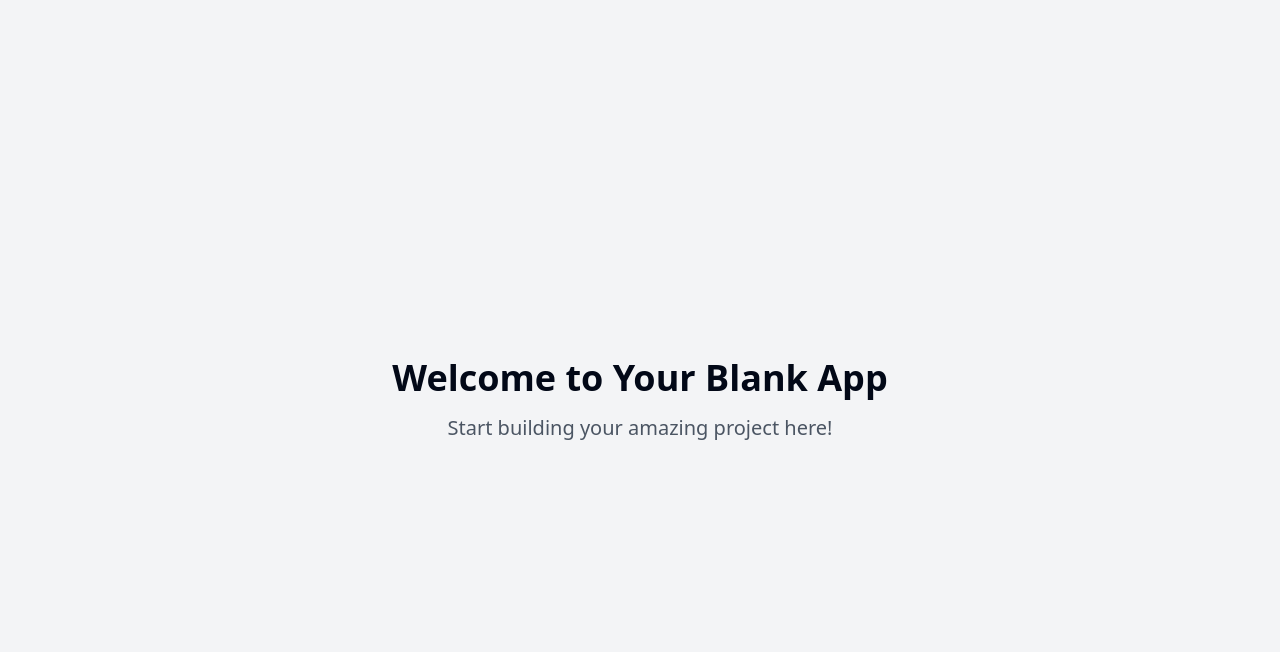
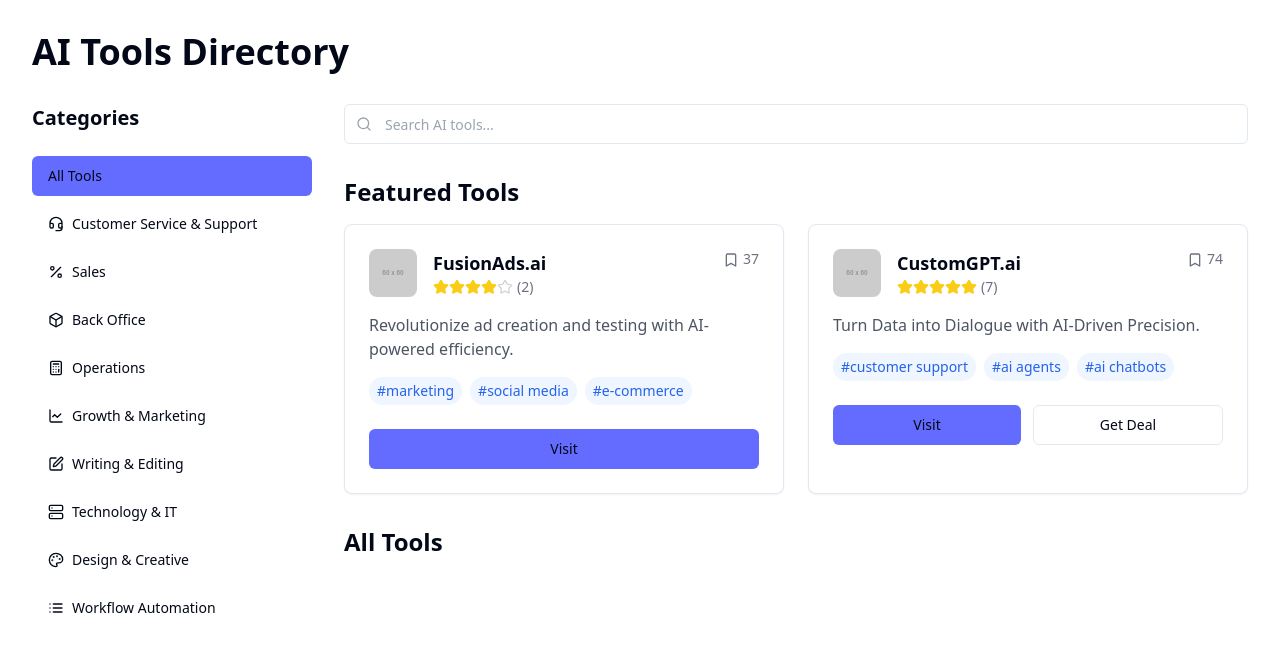
Before and after one commit to sabyasachisabs/online-dir-addiction-lv, a React (Vite) app: page / in a window 1280 px wide. Shown: the top 652 px of the page. Built offline with nearby package versions, Linux system fonts and the light colour scheme.

Commit message:
Create tool directory structure
Added a directory structure for organizing tools within the project. This change aims to enhance code organization and improve maintainability.
[skip gpt_engineer]

```diff
--- /dev/null
+++ b/src/components/CategoryFilter.tsx
@@ -0,0 +1,39 @@
+import { Button } from "@/components/ui/button";
+import { categories } from "@/data/tools";
+import { LucideIcon } from "lucide-react";
+
+interface CategoryFilterProps {
+  selectedCategory: string | null;
+  onSelectCategory: (category: string | null) => void;
+}
+
+const CategoryFilter = ({ selectedCategory, onSelectCategory }: CategoryFilterProps) => {
+  return (
+    <div className="space-y-2">
+      <h2 className="text-xl font-semibold mb-4">Categories</h2>
+      <Button
+        variant={selectedCategory === null ? "default" : "ghost"}
+        className="w-full justify-start"
+        onClick={() => onSelectCategory(null)}
+      >
+        All Tools
+      </Button>
+      {categories.map((category) => {
+        const Icon = category.icon;
+        return (
+          <Button
+            key={category.name}
+            variant={selectedCategory === category.name ? "default" : "ghost"}
+            className="w-full justify-start"
+            onClick={() => onSelectCategory(category.name)}
+          >
+            <Icon className="mr-2 h-4 w-4" />
+            {category.name}
+          </Button>
+        );
+      })}
+    </div>
+  );
+};
+
+export default CategoryFilter;
--- /dev/null
+++ b/src/components/SearchBar.tsx
@@ -0,0 +1,24 @@
+import { Input } from "@/components/ui/input";
+import { Search } from "lucide-react";
+
+interface SearchBarProps {
+  value: string;
+  onChange: (value: string) => void;
+}
+
+const SearchBar = ({ value, onChange }: SearchBarProps) => {
+  return (
+    <div className="relative">
+      <Search className="absolute left-3 top-1/2 transform -translate-y-1/2 text-gray-400 h-4 w-4" />
+      <Input
+        type="text"
+        placeholder="Search AI tools..."
+        value={value}
+        onChange={(e) => onChange(e.target.value)}
+        className="pl-10 w-full"
+      />
+    </div>
+  );
+};
+
+export default SearchBar;
--- /dev/null
+++ b/src/components/ToolCard.tsx
@@ -0,0 +1,76 @@
+import { Card } from "@/components/ui/card";
+import { Button } from "@/components/ui/button";
+import { Star, Bookmark } from "lucide-react";
+import type { Tool } from "@/data/tools";
+
+interface ToolCardProps {
+  tool: Tool;
+}
+
+const ToolCard = ({ tool }: ToolCardProps) => {
+  return (
+    <Card className="p-6 hover:shadow-lg transition-all duration-300 hover:animate-card-hover">
+      <div className="flex justify-between items-start">
+        <div className="flex items-center gap-4">
+          <img src={tool.logo} alt={tool.name} className="w-12 h-12 rounded-lg" />
+          <div>
+            <h3 className="font-semibold text-lg">{tool.name}</h3>
+            <div className="flex items-center gap-1">
+              <div className="flex">
+                {[...Array(5)].map((_, i) => (
+                  <Star
+                    key={i}
+                    className={`h-4 w-4 ${
+                      i < Math.floor(tool.rating) ? "text-yellow-400 fill-yellow-400" : "text-gray-300"
+                    }`}
+                  />
+                ))}
+              </div>
+              <span className="text-sm text-gray-500">({tool.reviews})</span>
+            </div>
+          </div>
+        </div>
+        <div className="flex items-center gap-2">
+          <span className="text-sm text-gray-500">
+            <Bookmark className="h-4 w-4 inline mr-1" />
+            {tool.bookmarks}
+          </span>
+        </div>
+      </div>
+
+      <p className="mt-4 text-gray-600">{tool.description}</p>
+
+      <div className="mt-4 flex flex-wrap gap-2">
+        {tool.tags.map((tag) => (
+          <span
+            key={tag}
+            className="text-sm px-2 py-1 bg-blue-50 text-blue-600 rounded-full"
+          >
+            #{tag}
+          </span>
+        ))}
+      </div>
+
+      <div className="mt-6 flex gap-3">
+        <Button
+          variant="default"
+          className="flex-1"
+          onClick={() => window.open(tool.visitUrl, "_blank")}
+        >
+          Visit
+        </Button>
+        {tool.dealUrl && (
+          <Button
+            variant="outline"
+            className="flex-1"
+            onClick={() => window.open(tool.dealUrl, "_blank")}
+          >
+            Get Deal
+          </Button>
+        )}
+      </div>
+    </Card>
+  );
+};
+
+export default ToolCard;
--- /dev/null
+++ b/src/data/tools.ts
@@ -0,0 +1,62 @@
+import { Headset, Percent, Box, Calculator, ChartLine, Edit, Server, Palette, List } from "lucide-react";
+
+export type Tool = {
+  id: string;
+  name: string;
+  logo: string;
+  rating: number;
+  reviews: number;
+  pricing: "Free Trial" | "Freemium" | "Paid";
+  description: string;
+  tags: string[];
+  category: string;
+  featured: boolean;
+  dealUrl?: string;
+  visitUrl: string;
+  bookmarks: number;
+};
+
+export const categories = [
+  { name: "Customer Service & Support", icon: Headset },
+  { name: "Sales", icon: Percent },
+  { name: "Back Office", icon: Box },
+  { name: "Operations", icon: Calculator },
+  { name: "Growth & Marketing", icon: ChartLine },
+  { name: "Writing & Editing", icon: Edit },
+  { name: "Technology & IT", icon: Server },
+  { name: "Design & Creative", icon: Palette },
+  { name: "Workflow Automation", icon: List },
+];
+
+export const tools: Tool[] = [
+  {
+    id: "1",
+    name: "FusionAds.ai",
+    logo: "https://placehold.co/60x60",
+    rating: 4.5,
+    reviews: 2,
+    pricing: "Free Trial",
+    description: "Revolutionize ad creation and testing with AI-powered efficiency.",
+    tags: ["marketing", "social media", "e-commerce"],
+    category: "Growth & Marketing",
+    featured: true,
+    visitUrl: "https://example.com",
+    bookmarks: 37,
+  },
+  {
+    id: "2",
+    name: "CustomGPT.ai",
+    logo: "https://placehold.co/60x60",
+    rating: 5,
+    reviews: 7,
+    pricing: "Paid",
+    description: "Turn Data into Dialogue with AI-Driven Precision.",
+    tags: ["customer support", "ai agents", "ai chatbots"],
+    category: "Customer Service & Support",
+    featured: true,
+    dealUrl: "https://example.com/deal",
+    visitUrl: "https://example.com",
+    bookmarks: 74,
+  },
+  // Add more tools as needed
+];
--- a/src/pages/Index.tsx
+++ b/src/pages/Index.tsx
@@ -1,11 +1,65 @@
-// Update this page (the content is just a fallback if you fail to update the page)
+import { useState } from "react";
+import SearchBar from "@/components/SearchBar";
+import CategoryFilter from "@/components/CategoryFilter";
+import ToolCard from "@/components/ToolCard";
+import { tools } from "@/data/tools";
 
 const Index = () => {
+  const [searchQuery, setSearchQuery] = useState("");
+  const [selectedCategory, setSelectedCategory] = useState<string | null>(null);
+
+  const filteredTools = tools.filter((tool) => {
+    const matchesSearch = tool.name.toLowerCase().includes(searchQuery.toLowerCase()) ||
+      tool.description.toLowerCase().includes(searchQuery.toLowerCase()) ||
+      tool.tags.some(tag => tag.toLowerCase().includes(searchQuery.toLowerCase()));
+
+    const matchesCategory = !selectedCategory || tool.category === selectedCategory;
+
+    return matchesSearch && matchesCategory;
+  });
+
+  const featuredTools = filteredTools.filter(tool => tool.featured);
+  const regularTools = filteredTools.filter(tool => !tool.featured);
+
   return (
-    <div className="min-h-screen flex items-center justify-center bg-gray-100">
-      <div className="text-center">
-        <h1 className="text-4xl font-bold mb-4">Welcome to Your Blank App</h1>
-        <p className="text-xl text-gray-600">Start building your amazing project here!</p>
+    <div className="container py-8">
+      <h1 className="text-4xl font-bold mb-8">AI Tools Directory</h1>
+
+      <div className="grid grid-cols-1 lg:grid-cols-4 gap-8">
+        <aside className="lg:col-span-1">
+          <CategoryFilter
+            selectedCategory={selectedCategory}
+            onSelectCategory={setSelectedCategory}
+          />
+        </aside>
+
+        <main className="lg:col-span-3">
+          <SearchBar value={searchQuery} onChange={setSearchQuery} />
+
+          {featuredTools.length > 0 && (
+            <>
+              <h2 className="text-2xl font-semibold mt-8 mb-4">Featured Tools</h2>
+              <div className="grid grid-cols-1 md:grid-cols-2 gap-6">
+                {featuredTools.map((tool) => (
+                  <ToolCard key={tool.id} tool={tool} />
+                ))}
+              </div>
+            </>
+          )}
+
+          <h2 className="text-2xl font-semibold mt-8 mb-4">All Tools</h2>
+          <div className="grid grid-cols-1 md:grid-cols-2 gap-6">
+            {regularTools.map((tool) => (
+              <ToolCard key={tool.id} tool={tool} />
+            ))}
+          </div>
+
+          {filteredTools.length === 0 && (
+            <div className="text-center py-12">
+              <p className="text-gray-500">No tools found matching your criteria.</p>
+            </div>
+          )}
+        </main>
       </div>
     </div>
   );
--- a/tailwind.config.ts
+++ b/tailwind.config.ts
@@ -25,52 +25,22 @@ export default {
         background: "hsl(var(--background))",
         foreground: "hsl(var(--foreground))",
         primary: {
-          DEFAULT: "hsl(var(--primary))",
-          foreground: "hsl(var(--primary-foreground))",
-        },
-        secondary: {
-          DEFAULT: "hsl(var(--secondary))",
-          foreground: "hsl(var(--secondary-foreground))",
-        },
-        destructive: {
-          DEFAULT: "hsl(var(--destructive))",
-          foreground: "hsl(var(--destructive-foreground))",
-        },
-        muted: {
-          DEFAULT: "hsl(var(--muted))",
-          foreground: "hsl(var(--muted-foreground))",
-        },
-        accent: {
-          DEFAULT: "hsl(var(--accent))",
-          foreground: "hsl(var(--accent-foreground))",
-        },
-        popover: {
-          DEFAULT: "hsl(var(--popover))",
-          foreground: "hsl(var(--popover-foreground))",
+          DEFAULT: "#646cff",
+          hover: "#535bf2",
         },
         card: {
-          DEFAULT: "hsl(var(--card))",
-          foreground: "hsl(var(--card-foreground))",
-        },
-      },
-      borderRadius: {
-        lg: "var(--radius)",
-        md: "calc(var(--radius) - 2px)",
-        sm: "calc(var(--radius) - 4px)",
-      },
-      keyframes: {
-        "accordion-down": {
-          from: { height: "0" },
-          to: { height: "var(--radix-accordion-content-height)" },
-        },
-        "accordion-up": {
-          from: { height: "var(--radix-accordion-content-height)" },
-          to: { height: "0" },
+          DEFAULT: "white",
+          hover: "#f8fafc",
         },
       },
       animation: {
-        "accordion-down": "accordion-down 0.2s ease-out",
-        "accordion-up": "accordion-up 0.2s ease-out",
+        "card-hover": "card-hover 0.3s ease-out forwards",
+      },
+      keyframes: {
+        "card-hover": {
+          "0%": { transform: "translateY(0)" },
+          "100%": { transform: "translateY(-4px)" },
+        },
       },
     },
   },
```
